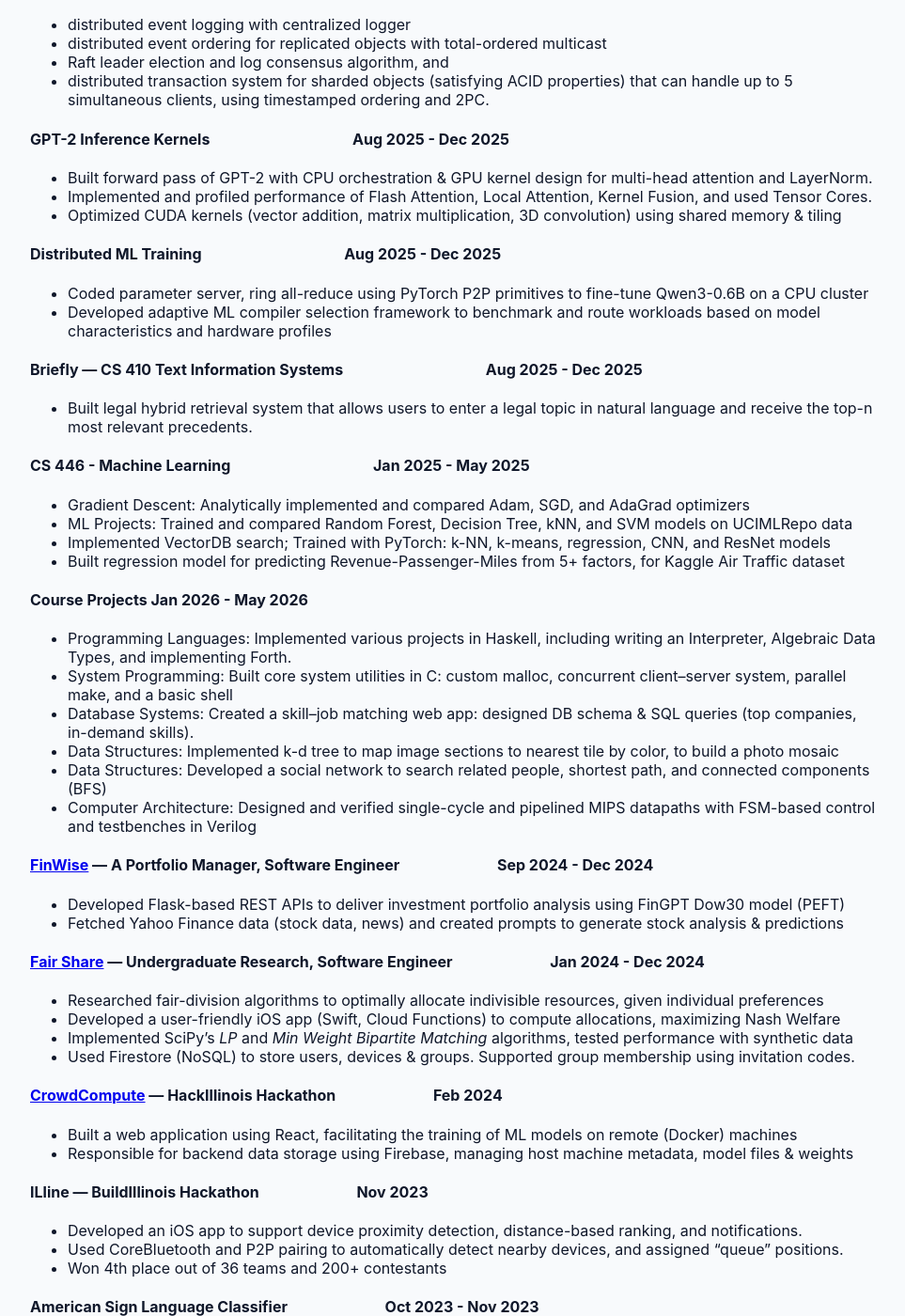
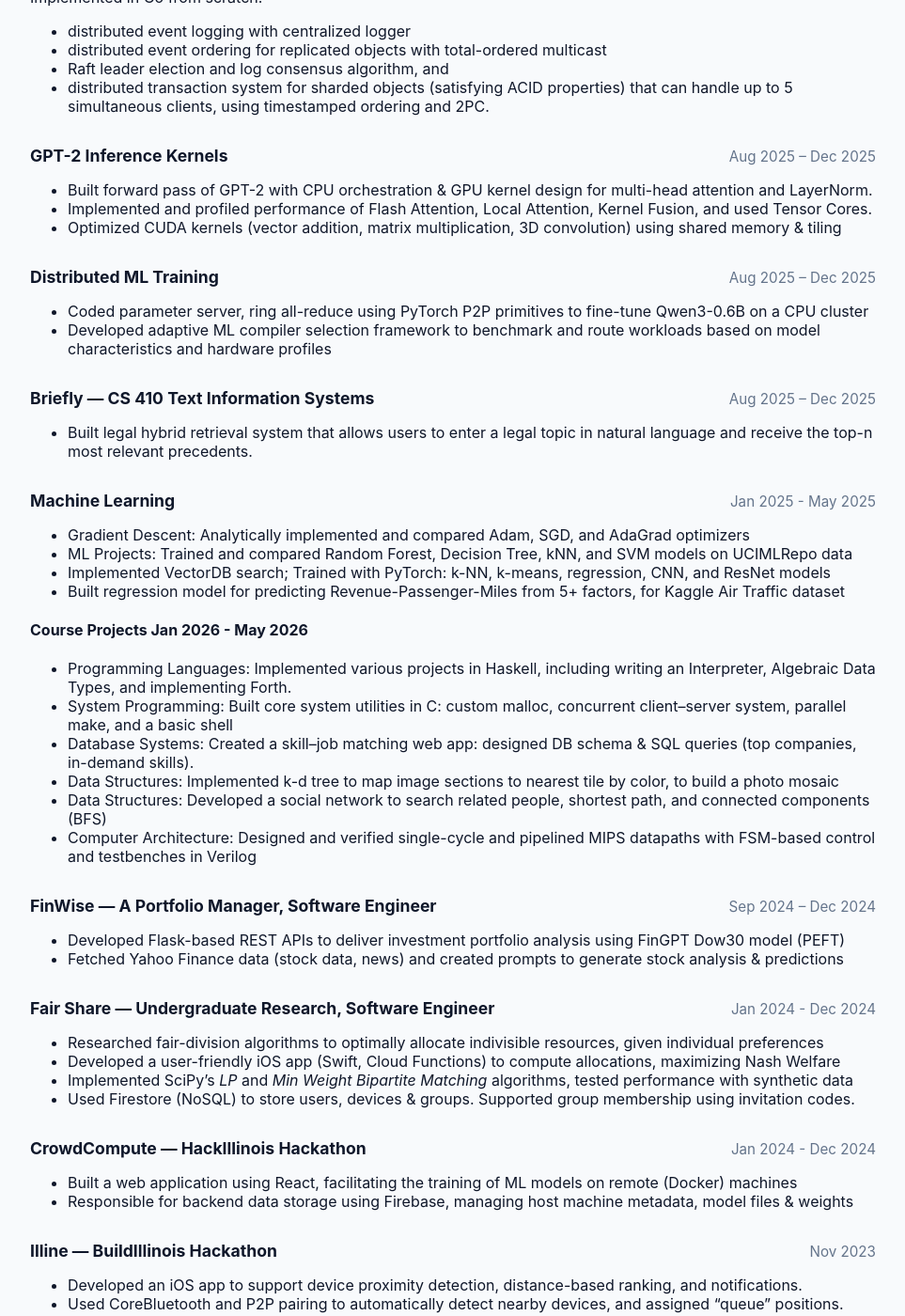
Before and after one commit to srikarpisupati/srikarpisupati.github.io, a Jekyll site: the page built from projects.md, in a window 1280 px wide and 1400 px high, scrolled down 252 px. Shown: the whole window at 94% size, without its empty margins (158-1121 px from the left). Built offline with Jekyll 4.4.1, drawn with Linux system fonts in a browser that asks for light colours; some of the changed text lies outside the part shown.

Commit message:
Update project descriptions and formatting in projects.md

```diff
--- a/projects.md
+++ b/projects.md
@@ -9,26 +9,47 @@ permalink: /projects/
 
 Can be found at my GitHub: github.com/srikarpisupati
 
-#### Distributed Systems &emsp;&emsp;&emsp;&emsp;&emsp;&emsp;&emsp;&emsp;&emsp;&emsp;&emsp;&emsp;&emsp; Jan 2026 - May 2026
+<div class="project-header">
+  <h4>Distributed Systems</h4>
+  <span>Jan 2026 – May 2026</span>
+</div>
+
 Implemented in Go from scratch:
 * distributed event logging with centralized logger
 * distributed event ordering for replicated objects with total-ordered multicast
 * Raft leader election and log consensus algorithm, and
 * distributed transaction system for sharded objects (satisfying ACID properties) that can handle up to 5 simultaneous clients, using timestamped ordering and 2PC.
 
-#### GPT-2 Inference Kernels &emsp;&emsp;&emsp;&emsp;&emsp;&emsp;&emsp;&emsp;&emsp; Aug 2025 - Dec 2025
+<div class="project-header">
+  <h4>GPT-2 Inference Kernels</h4>
+  <span>Aug 2025 – Dec 2025</span>
+</div>
+
+
 * Built forward pass of GPT-2 with CPU orchestration & GPU kernel design for multi-head attention and LayerNorm.
 * Implemented and profiled performance of Flash Attention, Local Attention, Kernel Fusion, and used Tensor Cores.
 * Optimized CUDA kernels (vector addition, matrix multiplication, 3D convolution) using shared memory & tiling
 
-#### Distributed ML Training &emsp;&emsp;&emsp;&emsp;&emsp;&emsp;&emsp;&emsp;&emsp; Aug 2025 - Dec 2025
+<div class="project-header">
+  <h4>Distributed ML Training</h4>
+  <span>Aug 2025 – Dec 2025</span>
+</div>
+
 * Coded parameter server, ring all-reduce using PyTorch P2P primitives to fine-tune Qwen3-0.6B on a CPU cluster
 * Developed adaptive ML compiler selection framework to benchmark and route workloads based on model characteristics and hardware profiles
 
-#### Briefly — CS 410 Text Information Systems  &emsp;&emsp;&emsp;&emsp;&emsp;&emsp;&emsp;&emsp;&emsp; Aug 2025 - Dec 2025
+<div class="project-header">
+  <h4>Briefly — CS 410 Text Information Systems</h4>
+  <span>Aug 2025 – Dec 2025</span>
+</div>
+
 * Built legal hybrid retrieval system that allows users to enter a legal topic in natural language and receive the top-n most relevant precedents.
 
-#### CS 446 - Machine Learning  &emsp;&emsp;&emsp;&emsp;&emsp;&emsp;&emsp;&emsp;&emsp; Jan 2025 - May 2025
+<div class="project-header">
+  <h4>Machine Learning</h4>
+  <span>Jan 2025 - May 2025</span>
+</div>
+
 * Gradient Descent: Analytically implemented and compared Adam, SGD, and AdaGrad optimizers
 * ML Projects: Trained and compared Random Forest, Decision Tree, kNN, and SVM models on UCIMLRepo data
 * Implemented VectorDB search; Trained with PyTorch: k-NN, k-means, regression, CNN, and ResNet models
@@ -42,26 +63,58 @@ Implemented in Go from scratch:
 * Data Structures: Developed a social network to search related people, shortest path, and connected components (BFS)
 * Computer Architecture: Designed and verified single-cycle and pipelined MIPS datapaths with FSM-based control and testbenches in Verilog
 
-#### [FinWise](https://srikarpisupati.github.io/Finwise.pdf) — A Portfolio Manager, Software Engineer &emsp;&emsp;&emsp;&emsp;&emsp;&emsp; Sep 2024 - Dec 2024
+<div class="project-header">
+  <h4>
+    <a href="https://srikarpisupati.github.io/Finwise.pdf">
+      FinWise — A Portfolio Manager, Software Engineer
+    </a>
+  </h4>
+  <span>Sep 2024 – Dec 2024</span>
+</div>
+
 * Developed Flask-based REST APIs to deliver investment portfolio analysis using FinGPT Dow30 model (PEFT)
 * Fetched Yahoo Finance data (stock data, news) and created prompts to generate stock analysis & predictions
 
-#### [Fair Share](https://srikarpisupati.github.io/FairShare.html) — Undergraduate Research, Software Engineer &emsp;&emsp;&emsp;&emsp;&emsp;&emsp; Jan 2024 - Dec 2024
+<div class="project-header">
+  <h4>
+    <a href="https://srikarpisupati.github.io/FairShare.html">
+      Fair Share — Undergraduate Research, Software Engineer
+    </a>
+  </h4>
+  <span>Jan 2024 - Dec 2024</span>
+</div>
+
 * Researched fair-division algorithms to optimally allocate indivisible resources, given individual preferences
 * Developed a user-friendly iOS app (Swift, Cloud Functions) to compute allocations, maximizing Nash Welfare
 * Implemented SciPy’s _LP_ and _Min Weight Bipartite Matching_ algorithms, tested performance with synthetic data
 * Used Firestore (NoSQL) to store users, devices & groups. Supported group membership using invitation codes.
 
-#### [CrowdCompute](https://devpost.com/software/crowdcompute-nyz3hg) — HackIllinois Hackathon &emsp;&emsp;&emsp;&emsp;&emsp;&emsp; Feb 2024
+<div class="project-header">
+  <h4>
+    <a href="https://devpost.com/software/crowdcompute-nyz3hg">
+      CrowdCompute — HackIllinois Hackathon
+    </a>
+  </h4>
+  <span>Jan 2024 - Dec 2024</span>
+</div>
+
 * Built a web application using React, facilitating the training of ML models on remote (Docker) machines
 * Responsible for backend data storage using Firebase, managing host machine metadata, model files & weights
 
-#### ILline — BuildIllinois Hackathon &emsp;&emsp;&emsp;&emsp;&emsp;&emsp; Nov 2023
+<div class="project-header">
+  <h4>Illine — BuildIllinois Hackathon </h4>
+  <span>Nov 2023</span>
+</div>
+
 * Developed an iOS app to support device proximity detection, distance-based ranking, and notifications.
 * Used CoreBluetooth and P2P pairing to automatically detect nearby devices, and assigned “queue” positions.
 * Won 4th place out of 36 teams and 200+ contestants
 
-#### American Sign Language Classifier &emsp;&emsp;&emsp;&emsp;&emsp;&emsp; Oct 2023 - Nov 2023
+<div class="project-header">
+  <h4>American Sign Language Classifier</h4>
+  <span>Oct 2023 - Nov 2023</span>
+</div>
+
 * Trained and tuned a CNN based ASL classification model using the Sign Language MNIST dataset
 * Created a Python Gradio web app to capture camera image and classify it using the pre-trained ASL model
 
```
